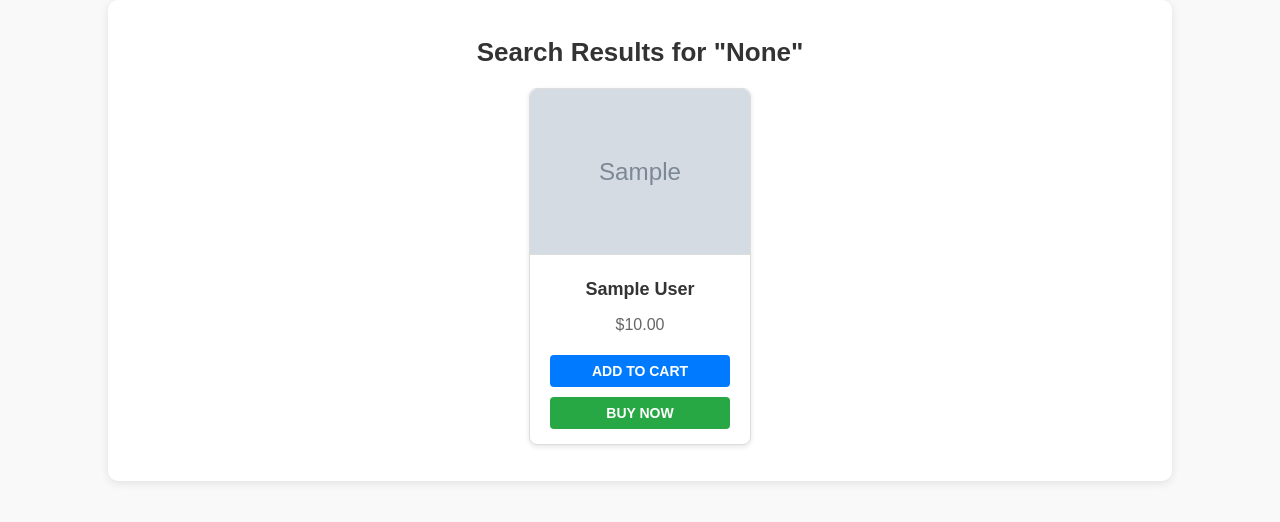
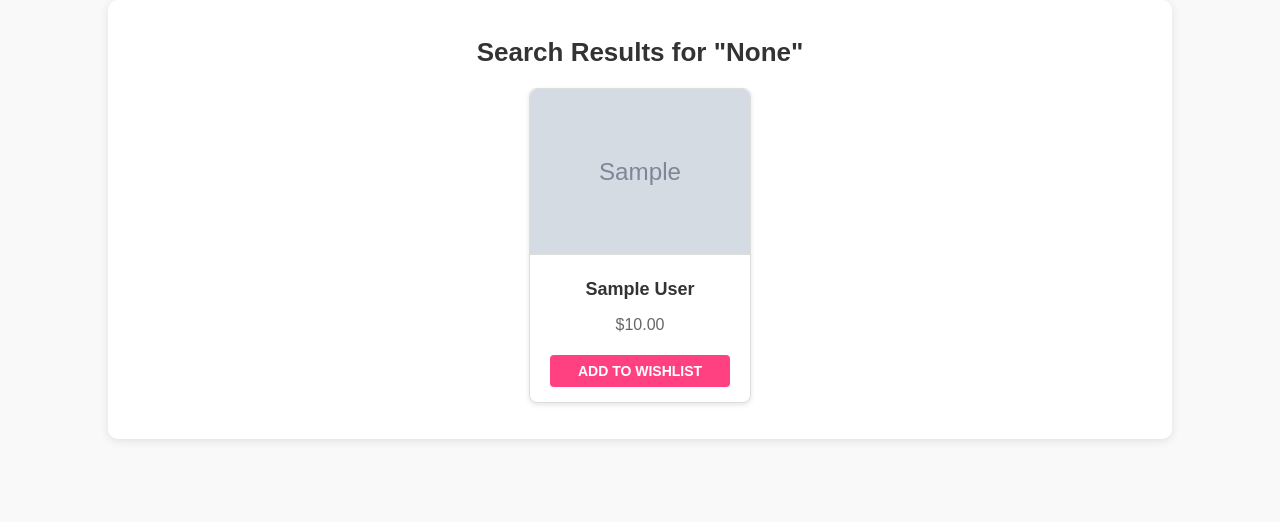
Before and after one commit to treesathomas123/Online-Footwear-Store, a Django app: page /search/ in a window 1280 px wide. Shown: the top 522 px of the page. Run offline with Django 5.2, Linux system fonts and the light colour scheme; tables that the repository leaves empty hold one stand-in row (values such as "Sample post"); grey boxes marked "Sample" are stand-in pictures.

Commit message:
changes made in search

```diff
--- a/FootLand/templates/search_results.html
+++ b/FootLand/templates/search_results.html
@@ -86,7 +86,7 @@
             margin-top: 10px;
         }
 
-        .add-to-cart-btn, .buy-now-btn {
+        .wishlist-btn {
             display: inline-block;
             margin: 5px 0;
             padding: 8px 15px;
@@ -94,7 +94,7 @@
             font-weight: bold;
             text-transform: uppercase;
             color: #fff;
-            background-color: #007bff;
+            background-color: #ff4081;
             border: none;
             border-radius: 4px;
             cursor: pointer;
@@ -102,16 +102,8 @@
             width: 90%;
         }
 
-        .buy-now-btn {
-            background-color: #28a745;
-        }
-
-        .add-to-cart-btn:hover {
-            background-color: #0056b3;
-        }
-
-        .buy-now-btn:hover {
-            background-color: #218838;
+        .wishlist-btn:hover {
+            background-color: #e0356f;
         }
 
         /* No results message */
@@ -166,10 +158,12 @@
                             <div class="product-info">
                                 <h2>{{ product.name }}</h2>
                                 <p>${{ product.price }}</p>
-                                <div class="product-actions">
-                                    <button class="add-to-cart-btn">Add to Cart</button>
-                                    <button class="buy-now-btn">Buy Now</button>
-                                </div>
+                                <form method="POST" action="{% url 'add_to_wishlist' %}">
+                                    {% csrf_token %}
+                                    <input type="hidden" name="product_id" value="{{ product.id }}">
+                                    <button class="wishlist-btn" type="submit">Add to Wishlist</button>
+                                </form>
+
                             </div>
                         </a>
                     </li>
```
